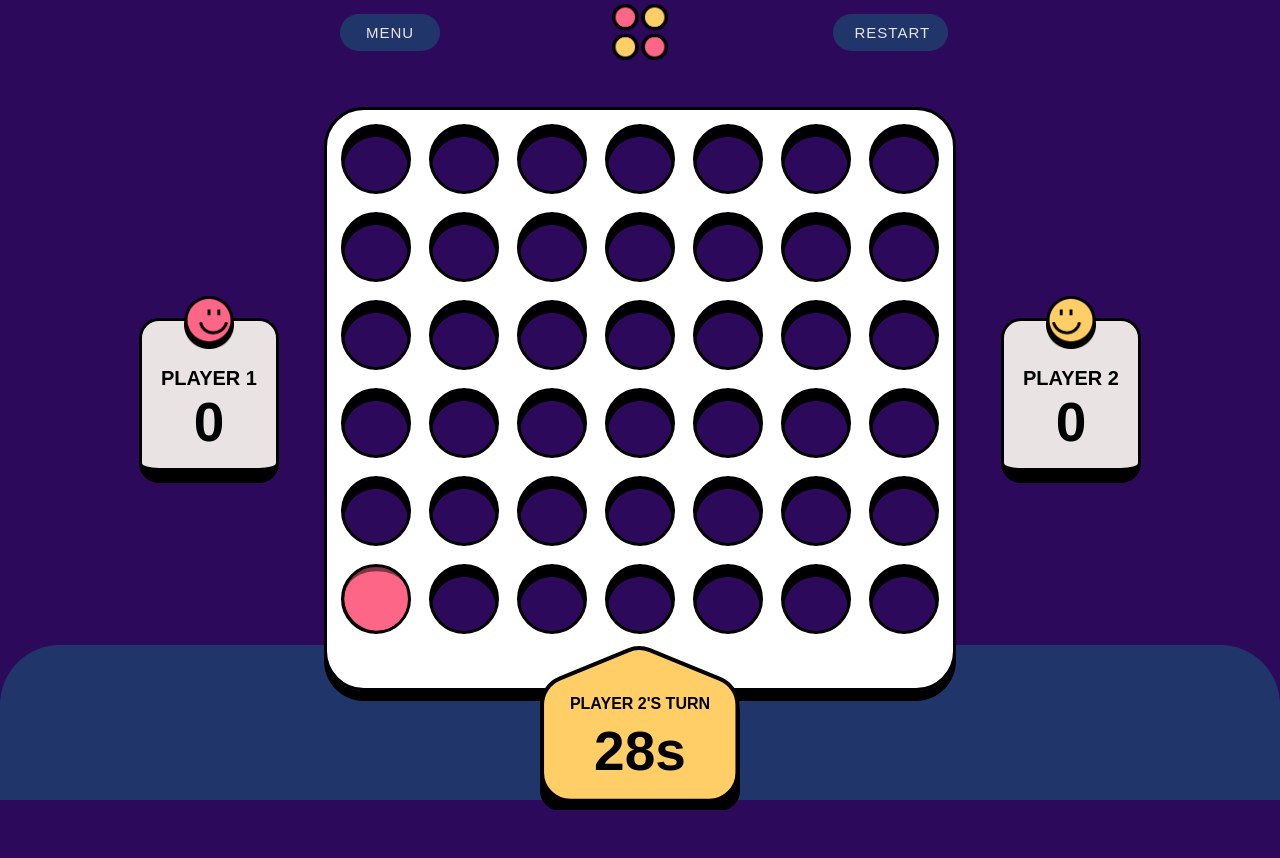
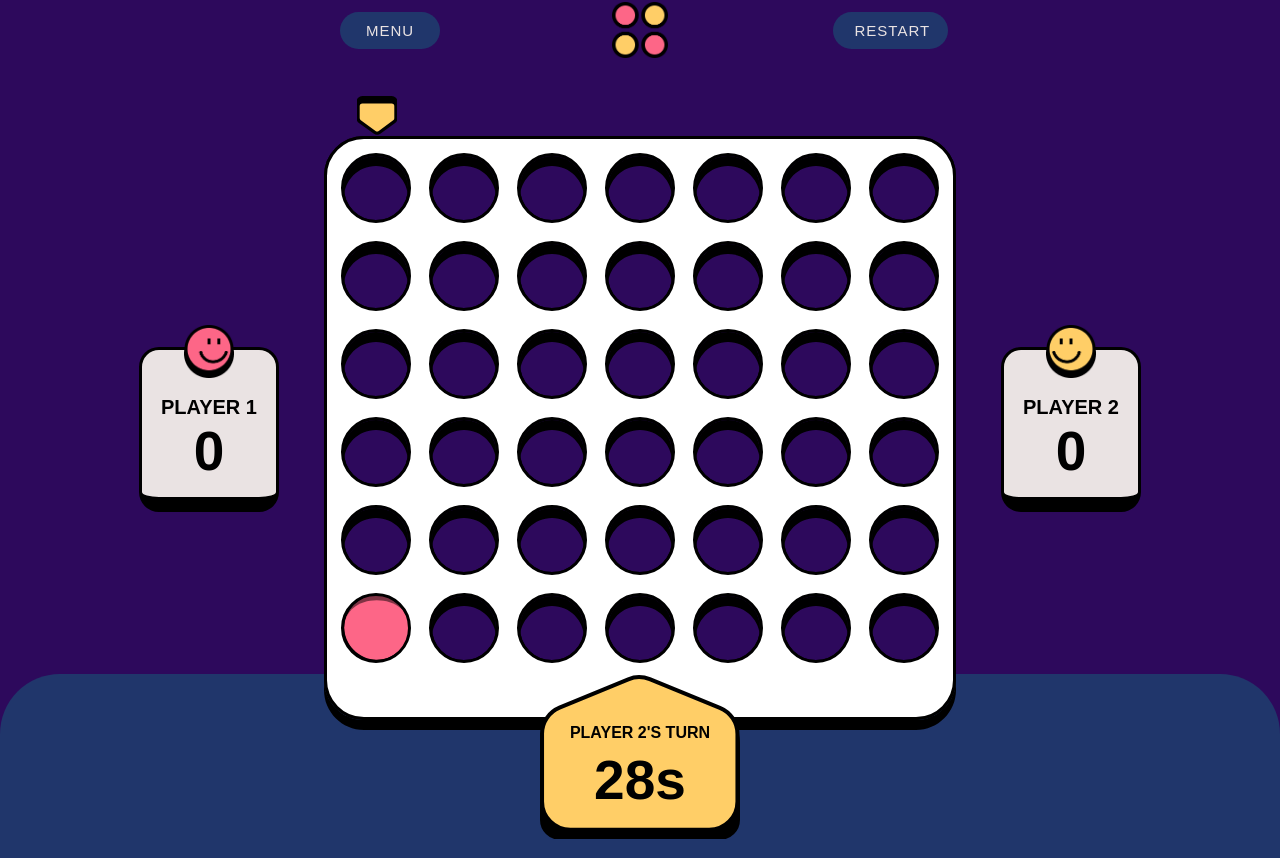
Before and after one commit to ManuelDiLena/Connect-4, a React (Create React App) app: page /game in a window 1280 px wide. Both pictures are taken after a click on the icon 376 px from the left and 409 px from the top of the page. Before the commit the page ends 810 px from the top, so only its background shows below. Built offline with nearby package versions, Linux system fonts and the light colour scheme; a web font is replaced by a local one.

Commit message:
Added marker and 4-in-a-row detection

```diff
--- a/src/components/game/Game.jsx
+++ b/src/components/game/Game.jsx
@@ -21,7 +21,8 @@ const Game = () => {
           player1Wins,
           player2Wins,
           setWhoWins,
-          playAgain, } = usePlay();
+          playAgain,
+          wait } = usePlay();
 
   return (
     <div className='container game_container'>
@@ -55,6 +56,8 @@ const Game = () => {
             grid={grid}
             setNewDisk={setNewDisk}
             winner={winner}
+            wait={wait}
+            player={player}
           />
         </div>
 
@@ -75,7 +78,7 @@ const Game = () => {
           />
         }
         {
-          winner
+          winner && !wait
           &&
           <Winner
             winner={winner}
--- a/src/components/game/Grid.jsx
+++ b/src/components/game/Grid.jsx
@@ -1,9 +1,13 @@
+import { useState } from 'react';
 import { motion } from 'framer-motion';
 import { ReactComponent as PLAYER1DISK } from '../../assets/player-1-disk.svg';
 import { ReactComponent as PLAYER2DISK } from '../../assets/player-2-disk.svg';
+import { ReactComponent as MARKER1 } from '../../assets/marker-1.svg';
+import { ReactComponent as MARKER2 } from '../../assets/marker-2.svg';
 import './grid.css';
 
-const Grid = ({ grid, setNewDisk, winner }) => {
+const Grid = ({ grid, setNewDisk, winner, wait, player }) => {
+  const [hover, setHover] = useState(null);
   const gridPositionRow = [16,104,192,280,368,456];
   const gridPositionColumn = [18,105,193,281,369,457,545];
 
@@ -43,82 +47,88 @@ const Grid = ({ grid, setNewDisk, winner }) => {
     })
   }
 
+  const hoverMark = () => {
+    if (player === 1)
+      return (
+        <svg
+          className='marker'
+          style={{ left: gridPositionColumn[hover] + 15 }}
+        >
+          <MARKER1 height='40' width='40' />
+        </svg>
+      )
+    else if (player === 2)
+      return (
+        <svg
+          className='marker'
+          style={{ left: gridPositionColumn[hover] + 15 }}
+        >
+          <MARKER2 height='40' width='40' />
+        </svg>
+      )
+  }
+
   return (
     <>
       <svg
         className='column column-1'
-        onClick={() => { if (!winner) setNewDisk(0) }}
+        onMouseOver={() => setHover(0)}
+        onClick={() => { if (!winner && !wait) setNewDisk(0) }}
       >
         <rect x='0' y='0' width='85' height='528' fill='none' />
       </svg>
 
       <svg
         className='column column-2'
-        onClick={() => { if (!winner) setNewDisk(1) }}
+        onMouseOver={() => setHover(1)}
+        onClick={() => { if (!winner && !wait) setNewDisk(1) }}
       >
         <rect x='0' y='0' width='85' height='528' fill='none' />
       </svg>
 
       <svg
         className='column column-3'
-        onClick={() => { if (!winner) setNewDisk(2) }}
+        onMouseOver={() => setHover(2)}
+        onClick={() => { if (!winner && !wait) setNewDisk(2) }}
       >
         <rect x='0' y='0' width='85' height='528' fill='none' />
       </svg>
 
       <svg
         className='column column-4'
-        onClick={() => { if (!winner) setNewDisk(3) }}
+        onMouseOver={() => setHover(3)}
+        onClick={() => { if (!winner && !wait) setNewDisk(3) }}
       >
         <rect x='0' y='0' width='85' height='528' fill='none' />
       </svg>
 
       <svg
         className='column column-5'
-        onClick={() => { if (!winner) setNewDisk(4) }}
+        onMouseOver={() => setHover(4)}
+        onClick={() => { if (!winner && !wait) setNewDisk(4) }}
       >
         <rect x='0' y='0' width='85' height='528' fill='none' />
       </svg>
 
       <svg
         className='column column-6'
-        onClick={() => { if (!winner) setNewDisk(5) }}
+        onMouseOver={() => setHover(5)}
+        onClick={() => { if (!winner && !wait) setNewDisk(5) }}
       >
         <rect x='0' y='0' width='85' height='528' fill='none' />
       </svg>
 
       <svg
         className='column column-7'
-        onClick={() => { if (!winner) setNewDisk(6) }}
+        onMouseOver={() => setHover(6)}
+        onClick={() => { if (!winner && !wait) setNewDisk(6) }}
       >
         <rect x='0' y='0' width='85' height='528' fill='none' />
       </svg>
 
       { renderDisk() }
 
-      {/* {
-        row != null && column != null && play === 1 &&
-        <motion.svg
-          variants={variants}
-          animate={'drop'}
-          className='test-disk-container'
-          style={{ left: gridPositionColumn[column] }}
-        >
-          <PLAYER1DISK width='70' height='70' />
-        </motion.svg>
-      }
-      {
-        row != null && column != null && play === 2 &&
-        <motion.svg
-          variants={variants}
-          animate={'drop'}
-          className='test-disk-container'
-          style={{ left: gridPositionColumn[column] }}
-
-        >
-          <PLAYER2DISK width='70' height='70' />
-        </motion.svg>
-      } */}
+      { !wait && !winner && hover != null && hoverMark() }
     </>
   )
 }
--- a/src/components/game/game.css
+++ b/src/components/game/game.css
@@ -31,11 +31,21 @@
 .menu__button {
   width: 100px;
   background-color: var(--color-bg-variant);
+  transition: all 0.3s;
+}
+
+.menu__button:hover {
+  background-color: var(--color-pink);
 }
 
 .restart__button {
   width: 115px;
   background-color: var(--color-bg-variant);
+  transition: all 0.3s;
+}
+
+.restart__button:hover {
+  background-color: var(--color-pink);
 }
 
 .menu__container .main__logo {
@@ -51,7 +61,7 @@
   flex-direction: row;
   justify-content: center;
   align-items: center;
-  margin: 45px 0 105px 0;
+  margin: 76px 0 136px 0;
 }
 
 .player__card {
@@ -174,6 +184,11 @@
   background-position: center;
 }
 
+.winner button:hover {
+  background-color: var(--color-pink);
+  cursor: pointer;
+}
+
 .winner h3 {
   position: absolute;
   width: 100%;
--- a/src/components/game/grid.css
+++ b/src/components/game/grid.css
@@ -63,3 +63,10 @@
   position: absolute;
   z-index: -1;
 }
+
+.marker {
+  position: absolute;
+  top: -40px;
+  width: 40px;
+  height: 40px;
+}
--- a/src/components/game/usePlay.js
+++ b/src/components/game/usePlay.js
@@ -1,10 +1,10 @@
-import { useState } from 'react';
+import { useState, useEffect } from 'react';
+
+let col;
+let row;
+let canChange = false;
 
 const usePlay = () => {
-
-  let colNum;
-  let rowNum;
-
   const initialGrid = [ [0,0,0,0,0,0,0],
                         [0,0,0,0,0,0,0],
                         [0,0,0,0,0,0,0],
@@ -18,15 +18,16 @@ const usePlay = () => {
   const [winner, setWinner] = useState(null);
   const [player1Wins, setPlayer1Wins] = useState(0);
   const [player2Wins, setPlayer2Wins] = useState(0);
+  const [wait, setWait] = useState(false);
 
-  const setNewDisk = (col) => {
-    colNum = null
-    rowNum = null
+  const setNewDisk = (column) => {
+    col = null
+    row = null
 
     for (let index in grid) {
-      if (grid[index][col] === 0) {
-        colNum = col
-        rowNum = index
+      if (grid[index][column] === 0) {
+        col = column
+        row = index
       }
       else { break }
     }
@@ -35,16 +36,38 @@ const usePlay = () => {
   }
 
   const updateGrid = () => {
-    if (rowNum != null && colNum != null) {
-      grid[rowNum][colNum] = player
-      setGrid(grid)
-      changePlayer()
+    if (row != null && col != null) {
+      grid[row][col] = player
+      setGrid([...grid])
+      canChange = true
+      //changePlayer()
     }
   }
 
   const changePlayer = () => {
     (player === 1) ? setPlayer(2) : setPlayer(1)
     setTimerCounter(30)
+  }
+
+  const checkWin = () => {
+    row = Number(row)
+    col = Number(col)
+
+    // Vertically
+    row-3 >= 0 && (grid[row-1][col] === player) && (grid[row-2][col] === player) && (grid[row-3][col] === player) && setWhoWins(player)
+    row+3 <=5 && (grid[row+1][col] === player) && (grid[row+2][col] === player) && (grid[row+3][col] === player) && setWhoWins(player)
+
+    //Horizontally
+    col-3 >= 0 && (grid[row][col-1] === player) && (grid[row][col-2] === player) && (grid[row][col-3] === player) && setWhoWins(player)
+    col+3 <= 6 && (grid[row][col+1] === player) && (grid[row][col+2] === player) && (grid[row][col+3] === player) && setWhoWins(player)
+
+    //Diagonally up
+    row-3 >= 0 && col-3 >= 0 && (grid[row-1][col-1] === player) && (grid[row-2][col-2] === player) && (grid[row-3][col-3] === player) && setWhoWins(player)
+    row-3 >= 0 && col+3 <= 6 && (grid[row-1][col+1] === player) && (grid[row-2][col+2] === player) && (grid[row-3][col+3] === player) && setWhoWins(player)
+
+    //Diagonally down
+    row+3 <= 5 && col-3 >= 0 && (grid[row+1][col-1] === player) && (grid[row+2][col-2] === player) && (grid[row+3][col-3] === player) && setWhoWins(player)
+    row+3 <= 5 && col+3 <= 6 && (grid[row+1][col+1] === player) && (grid[row+2][col+2] === player) && (grid[row+3][col+3] === player) && setWhoWins(player)
   }
 
   const addWinner = (playerNum) => {
@@ -59,6 +82,8 @@ const usePlay = () => {
   const setWhoWins = (playerNum) => {
     setWinner(playerNum)
     addWinner(playerNum)
+    setTimerCounter(0)
+    canChange = false
   }
 
   const playAgain = (restart) => {
@@ -71,9 +96,21 @@ const usePlay = () => {
       changePlayer()
     }
 
+    canChange = false
     setWinner(null)
     setGrid(initialGrid)
   }
+
+  useEffect(() => {
+    setWait(true)
+    const timer = setTimeout(() => {
+      setWait(false)
+      checkWin()
+      canChange && changePlayer()
+    }, 600)
+
+    return () => clearTimeout(timer)
+  }, [grid])
 
   return {
     grid,
@@ -85,7 +122,8 @@ const usePlay = () => {
     setWhoWins,
     player1Wins,
     player2Wins,
-    playAgain
+    playAgain,
+    wait
   }
 }
 
```
Also changed, not shown: src/assets/marker-1.svg (added), src/assets/marker-2.svg (added).
